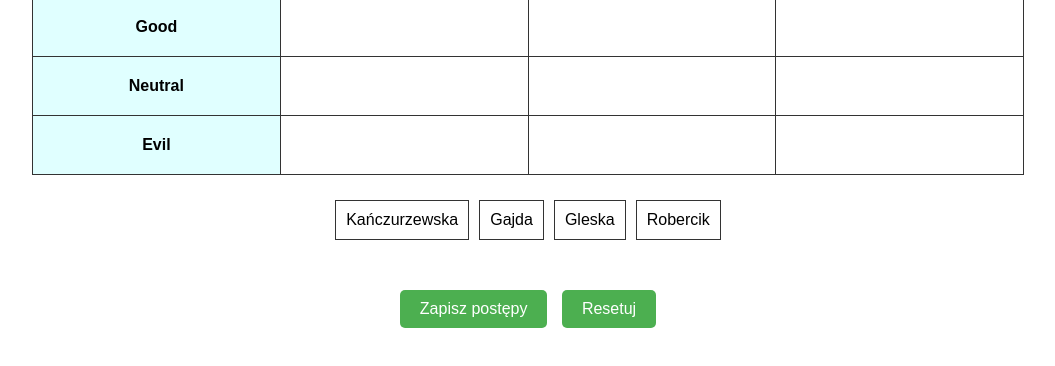
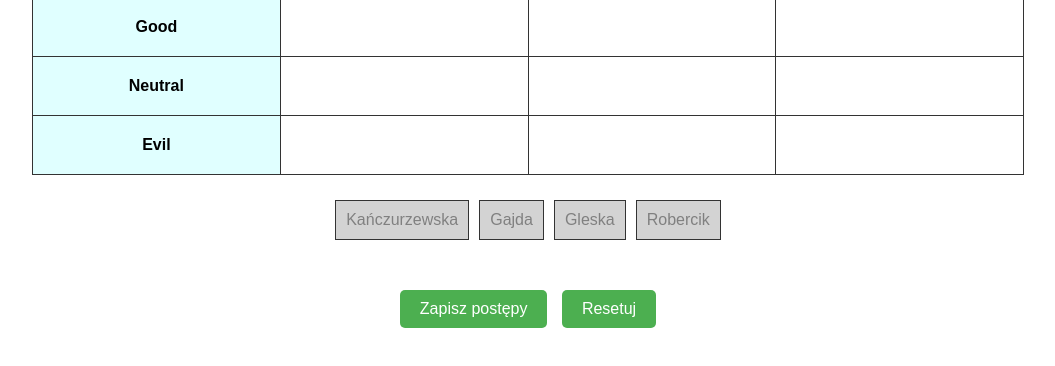
Before and after one commit to Evisso/strona, a plain HTML site: page index.html in a window 1280 px wide. Both pictures are taken after a click on the element "Kańczurzewska". Shown: the part 142-508 px from the top of the page, without its empty margins (112-1167 px from the left). Drawn offline with Linux system fonts and the light colour scheme.

Commit message:
styles.css

```diff
--- a/styles.css
+++ b/styles.css
@@ -38,6 +38,14 @@ th {
     cursor: pointer;
 }
 
+/* Styl dla zablokowanych wykładowców */
+.wykladowca.zablokowany {
+    background-color: #d3d3d3; /* Szary kolor tła */
+    color: #808080; /* Szary kolor tekstu */
+    cursor: not-allowed; /* Ikona kursora wskazująca, że element jest nieaktywny */
+}
+
+
 /* Przyciski */
 #przyciski {
     text-align: center;
```
